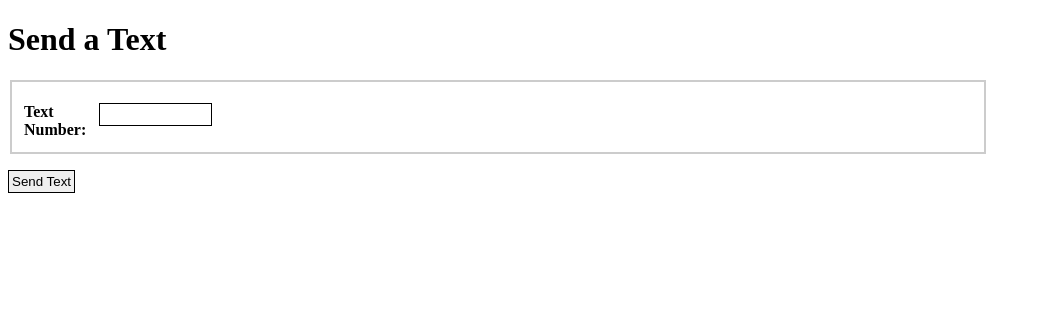
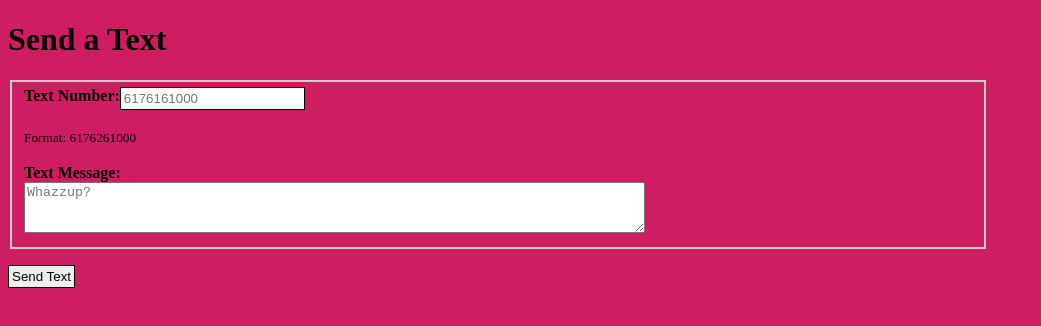
Before and after one commit to ptreadwayISOM215/ptreadwayISOM215.github.io, a plain HTML site: page sendtext2.html in a window 1280 px wide. Shown: the whole page, without its empty margins (0-1041 px from the left). Drawn offline with Linux system fonts and the light colour scheme.

Commit message:
Add files via upload

```diff
--- a/sendtext2.html
+++ b/sendtext2.html
@@ -1,9 +1,11 @@
 <!DOCTYPE html>
 <html>
 <head>
-  <title>Book-O-Rama - New Book Entry</title>
+  <title>Send a Text</title>
 
     <style type="text/css">
+
+	  body {background-color: #ce1e61;}
 
       fieldset {
          width: 75%;
@@ -11,7 +13,6 @@
       }
 
       label {
-         width: 75px;
          float: left;
          text-align: left;
          font-weight: bold;
@@ -27,17 +28,20 @@
 
 <body>
   <h1>Send a Text</h1>
-
-  <form action="http://www.isom.biz/text/sms2.php" method="post">
-
+  <form action="http://www.isom.biz/text/sms6.php" method="post">
   <fieldset>
-    <p><label for="TextNumber">Text Number: </label>
-    <input type="text" id="TextNumber" name="TextNumber" maxlength="11" size="11" /></p>
+    <label for="TextNumber">Text Number: </label>
+    <input required type="tel" id="TextNumber" name="TextNumber"
+	maxlength="12" placeholder="6176161000" pattern="[0-9]{3}[0-9]{3}[0-9]{4}" />
+	<br><br>
+  <small>Format: 6176261000</small>
+  <br>
+  <br>  <label>Text Message: </label><br>
+  <textarea required id="mymessage" placeholder="Whazzup?" name="mymessage" rows = "3" cols ="75" maxlength="300"></textarea>
   </fieldset>
 
   <p><input type="submit" value="Send Text" /></p>
 
-
   </form>
 </body>
 </html>
```
